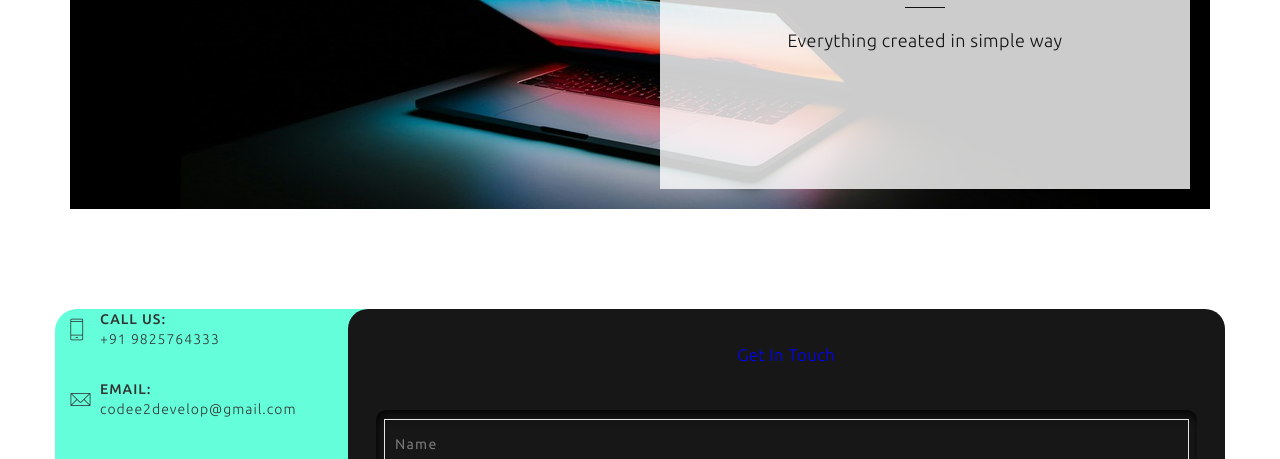
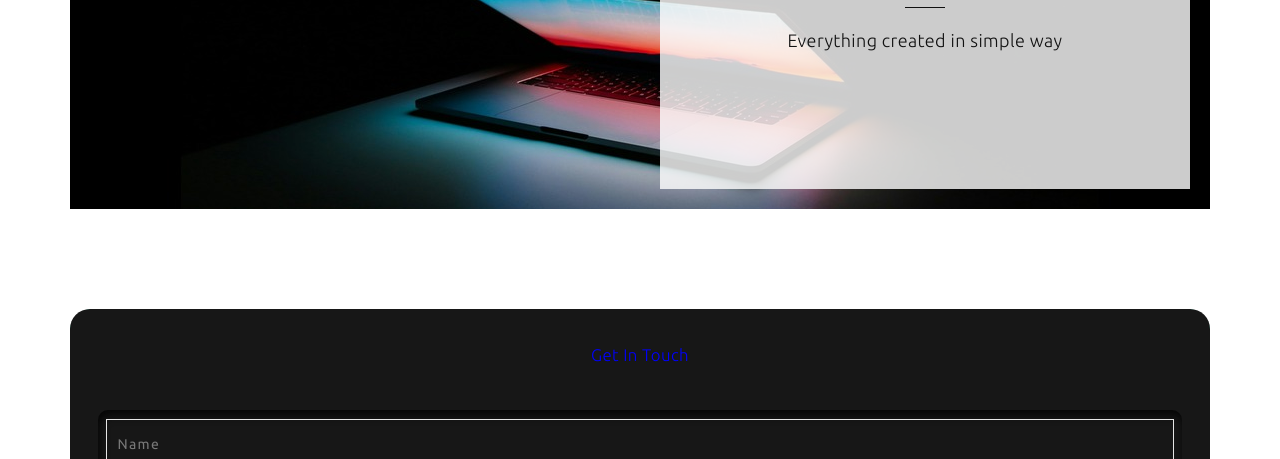
Before and after one commit to nazeer004/click2develop, a plain HTML site: page contact.html in a window 1280 px wide. Shown: the part 341-800 px from the top of the page. Drawn offline with Linux system fonts and the light colour scheme; some packages are replaced by stand-ins of ours; a web font is replaced by a local one.

Commit message:
Update contact.html

```diff
--- a/contact.html
+++ b/contact.html
@@ -134,24 +134,6 @@
     <div class="container margin-top">
         <div class="contact-wrapper">
             <div class="row">
-                <div class="col-md-3">
-                    <div class="contact-info">
-                        <span class="icon-info">
-                        <i class="pe-7s-phone"></i>
-                    </span>
-                        <span class="title-info">CALL US:</span>
-                        <span class="description-info">+91 9825764333</span>
-                    </div>
-
-
-
-                    <div class="contact-info">
-                        <span class="icon-info">
-                        <i class="pe-7s-mail"></i>
-                    </span>
-                        <span class="title-info">EMAIL:</span>
-                        <span class="description-info">codee2develop@gmail.com</span>
-                    </div>
                 </div>
 
 
```
